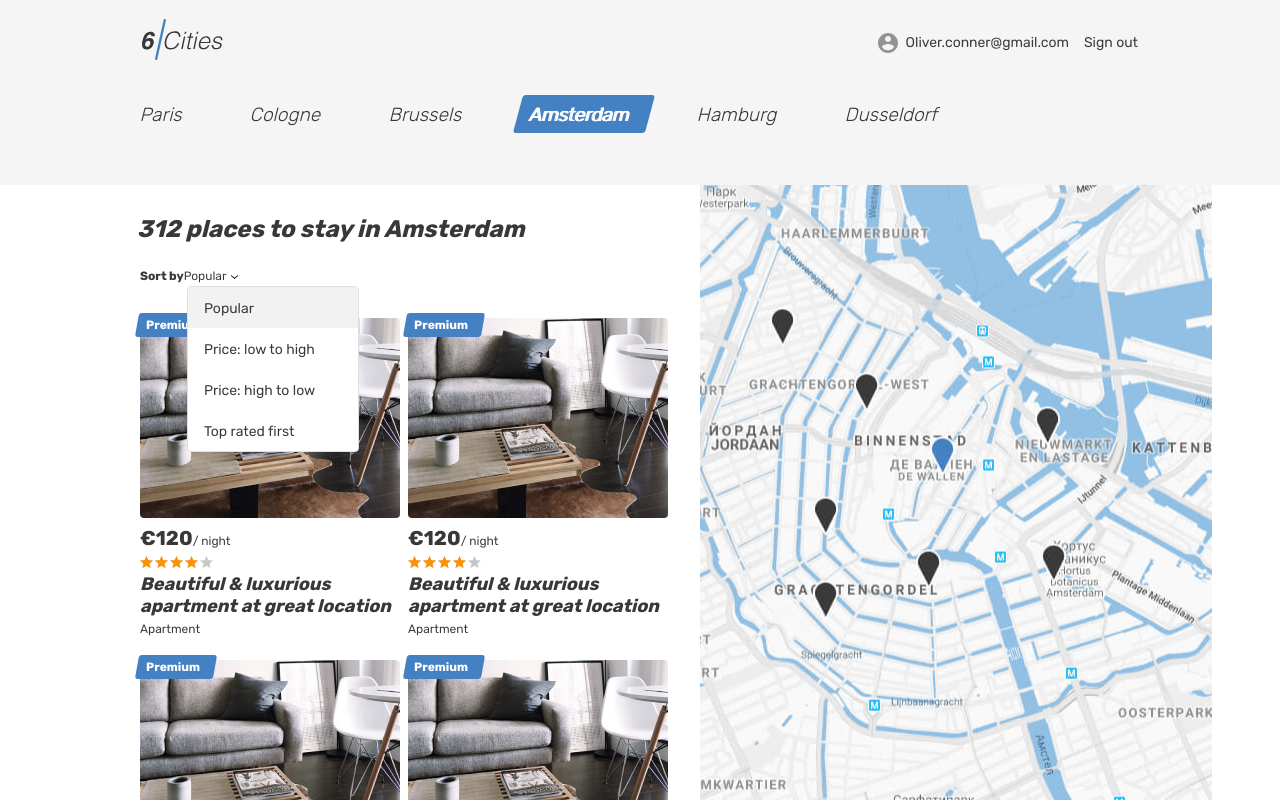
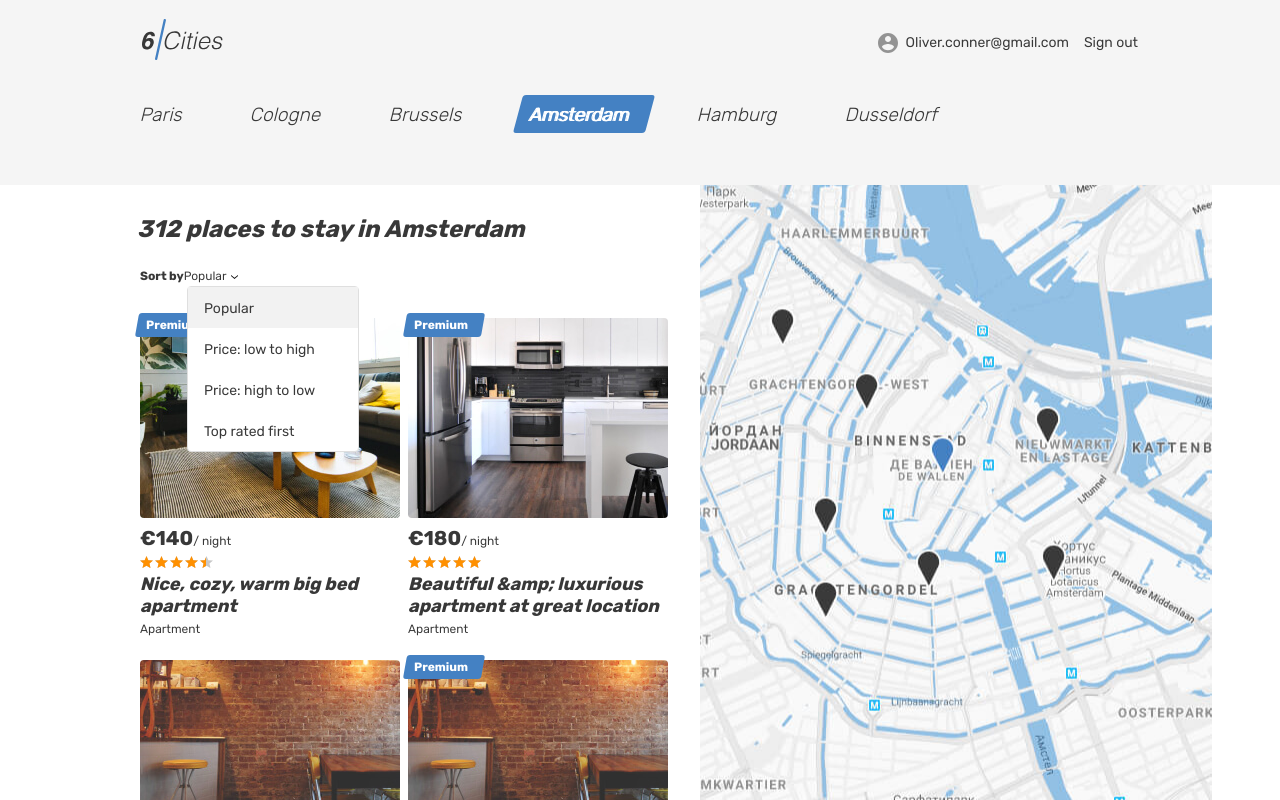
Before and after one commit to htmlacademy-react/2021641-six-cities-simple-12, a React (Create React App) app in the folder project/: page / in a window 1280 px wide. Built offline with nearby package versions, Linux system fonts and the light colour scheme.

Commit message:
Обратная сторона реальности

```diff
--- a/project/src/components/app/app.tsx
+++ b/project/src/components/app/app.tsx
@@ -3,22 +3,23 @@ import {AppRoute} from '../../const';
 import SixCities from '../../pages/six-cities/six-cities';
 import NotFound from '../../pages/not-found/not-found';
 import Login from '../../pages/login/login';
-// import Effects from '../../pages/Effects/Effects';
-import OfferCard from '../offer-card/offer-card';
+import Property from '../../pages/property/property';
 import {Offer} from '../../types/offer';
+import {Reviews} from '../../types/review';
 
 type AppSitiesProps = {
   offerCount: number;
-  offers: Offer;
+  offers: Offer[];
+  reviews: Reviews[];
 }
 
-function App({offerCount, offers}: AppSitiesProps): JSX.Element {
+function App({offerCount, offers, reviews}: AppSitiesProps): JSX.Element {
   return (
     <BrowserRouter>
       <Routes>
         <Route
           path={AppRoute.Root}
-          element={<SixCities offerCount={offerCount} />}
+          element={<SixCities offerCount={offerCount} offers={offers} />}
         />
         <Route
           path={AppRoute.Login}
@@ -26,7 +27,7 @@ function App({offerCount, offers}: AppSitiesProps): JSX.Element {
         />
         <Route
           path={AppRoute.Room}
-          element={<OfferCard />}
+          element={<Property reviews={reviews} />}
         />
         <Route
           path="*"
--- a/project/src/components/offer-card/offer-card.tsx
+++ b/project/src/components/offer-card/offer-card.tsx
@@ -1,34 +1,42 @@
 import {Link} from 'react-router-dom';
+import {Offer} from '../../types/offer';
 
-function OfferCard (): JSX.Element {
+type OfferProps = {
+  offer: Offer;
+  onOfferCardMouseEnter: (id: number) => void;
+};
+
+function OfferCard ({offer, onOfferCardMouseEnter}: OfferProps): JSX.Element {
+  const {id} = offer;
+  const changeRating = `${offer.rating / 0.05}%`;
+  const offerUrl = `/offer/${offer.id}`;
+
   return (
-    <article className="cities__card place-card">
-      <div className="place-card__mark">
-        <span>Premium</span>
-      </div>
+    <article className="cities__card place-card" key={id} onMouseEnter={() => {onOfferCardMouseEnter(id);}}>
+      {offer.premium && <div className="place-card__mark"><span>Premium</span></div>}
       <div className="cities__image-wrapper place-card__image-wrapper">
-        <Link to="/">
-          <img className="place-card__image" src="img/apartment-01.jpg" width="260" height="200" alt="Apartment" />
+        <Link to={offerUrl}>
+          <img className="place-card__image" src={offer.src} width="260" height="200" alt="Apartment" />
         </Link>
       </div>
       <div className="place-card__info">
         <div className="place-card__price-wrapper">
           <div className="place-card__price">
-            <b className="place-card__price-value">&euro;120</b>
+            <b className="place-card__price-value">&euro;{offer.price}</b>
             <span className="place-card__price-text">&#47;&nbsp;night</span>
           </div>
 
         </div>
         <div className="place-card__rating rating">
           <div className="place-card__stars rating__stars">
-            <span style={{width: '80%'}}></span>
+            <span style={{width: changeRating}}></span>
             <span className="visually-hidden">Rating</span>
           </div>
         </div>
         <h2 className="place-card__name">
-          <Link to="/">Beautiful &amp; luxurious apartment at great location</Link>
+          <Link to={offerUrl}>{offer.description}</Link>
         </h2>
-        <p className="place-card__type">Apartment</p>
+        <p className="place-card__type">{offer.type}</p>
       </div>
     </article>
   );
--- a/project/src/index.tsx
+++ b/project/src/index.tsx
@@ -2,6 +2,7 @@ import React from 'react';
 import ReactDOM from 'react-dom/client';
 import App from './components/app/app';
 import {offers} from './mocks/offers';
+import {reviews} from './mocks/reviews';
 
 const Setting = {
   OffersCount: 312,
@@ -16,6 +17,7 @@ root.render(
     <App
       offerCount = {Setting.OffersCount}
       offers = {offers}
+      reviews = {reviews}
     />
   </React.StrictMode>,
 );
--- a/project/src/mocks/offers.ts
+++ b/project/src/mocks/offers.ts
@@ -1,40 +1,56 @@
 import {Offer} from '../types/offer';
 
-export const offers: Offer = [
+export const offers: Offer[] = [
   {
     id: 1,
     src: 'img/apartment-02.jpg',
+    premium: true,
+    description: 'Nice, cozy, warm big bed apartment',
+    rating: 4.5,
     type: 'Apartment',
     rooms: '3 Bedrooms',
-    adults: 'Max 3 adults',
-    description: 'Nice, cozy, warm big bed apartment',
-    price: '140',
+    adults: 3,
+    price: 140,
+    options: ['Wi-Fi', 'Washing machine', 'Towels', 'Heating', 'Coffee machine',
+      'Baby seat', 'Kitchen', 'Dishwasher', 'Cabel TV'],
   },
   {
     id: 2,
     src: 'img/apartment-03.jpg',
+    premium: true,
+    description: 'Beautiful &amp; luxurious apartment at great location',
+    rating: 5,
     type: 'Apartment',
     rooms: '4 Bedrooms',
-    adults: 'Max 3 adults',
-    description: 'Beautiful &amp; luxurious apartment at great location',
-    price: '180',
+    adults: 4,
+    price: 180,
+    options: ['Wi-Fi', 'Washing machine', 'Towels', 'Heating', 'Coffee machine',
+      'Baby seat', 'Kitchen', 'Dishwasher', 'Cabel TV', 'Fridge'],
   },
   {
     id: 3,
     src: 'img/room.jpg',
+    premium: false,
+    description: 'Wood and stone place',
+    rating: 3.5,
     type: 'Private room',
     rooms: '1 Bedrooms',
-    adults: 'Max 1 adults',
-    description: 'Wood and stone place',
-    price: '80',
+    adults: 1,
+    price: 80,
+    options: ['Wi-Fi', 'Washing machine', 'Towels', 'Heating',
+      'Baby seat', 'Dishwasher', 'Cabel TV', 'Fridge'],
   },
   {
     id: 4,
     src: 'img/room.jpg',
+    premium: true,
+    description: 'Wood and stone place',
+    rating: 4,
     type: 'Private room',
     rooms: '1 Bedrooms',
-    adults: 'Max 2 adults',
-    description: 'Wood and stone place',
-    price: '100',
+    adults: 2,
+    price:100,
+    options: ['Wi-Fi', 'Washing machine', 'Towels', 'Heating', 'Coffee machine',
+      'Baby seat', 'Dishwasher', 'Cabel TV',],
   },
 ];
--- /dev/null
+++ b/project/src/mocks/reviews.ts
@@ -0,0 +1,36 @@
+import {Reviews} from '../types/review';
+
+export const reviews: Reviews[] = [
+  {
+    id: 1,
+    avatar: 'img/avatar-max.jpg',
+    name: 'Alexander',
+    rating: 5,
+    date: 'April 2020',
+    comment: 'A quiet cozy and picturesque that hides behind a a river by the unique lightness of Amsterdam. The building is green and from 18th century.',
+  },
+  {
+    id: 2,
+    avatar: 'img/avatar-max.jpg',
+    name: 'Oleg',
+    rating: 4,
+    date: 'October 2022',
+    comment: 'A quiet cozy and picturesque that hides behind a a river by the unique lightness of Paris. The building is green and from 18th century.',
+  },
+  {
+    id: 3,
+    avatar: 'img/avatar-angelina.jpg',
+    name: 'Svetlana',
+    rating: 3.5,
+    date: 'November 2019',
+    comment: 'A quiet cozy and picturesque that hides behind a a river by the unique lightness of Hamburg. The building is green and from 18th century.',
+  },
+  {
+    id: 4,
+    avatar: 'img/avatar-angelina.jpg',
+    name: 'Elena',
+    rating: 4.5,
+    date: 'May 2021',
+    comment: 'A quiet cozy and picturesque that hides behind a a river by the unique lightness of Dusseldorf. The building is green and from 18th century.',
+  },
+];
--- a/project/src/pages/six-cities/six-cities.tsx
+++ b/project/src/pages/six-cities/six-cities.tsx
@@ -1,13 +1,22 @@
+import {useState} from 'react';
 import {Link} from 'react-router-dom';
 import OfferCard from '../../components/offer-card/offer-card';
 import SitySort from '../../components/sity-sort/sity-sort';
 import HotelSort from '../../components/hotel-sort/hotel-sort';
+import {Offer} from '../../types/offer';
 
 type SixCitiesProps = {
   offerCount: number;
+  offers: Offer[];
 }
 
-function SixCities({offerCount}: SixCitiesProps): JSX.Element {
+function SixCities({offerCount, offers}: SixCitiesProps): JSX.Element {
+  const [, setOfferCard] = useState(0);
+
+  const handleOfferCardMouseEnter = (id: number) => {
+    setOfferCard(id);
+  };
+
   return (
     <div className="page--main">
       <div className="container">
@@ -48,11 +57,12 @@ function SixCities({offerCount}: SixCitiesProps): JSX.Element {
                 <HotelSort />
               </form>
               <div className="cities__places-list places__list tabs__content">
-                <OfferCard />
-                <OfferCard />
-                <OfferCard />
-                <OfferCard />
-                <OfferCard />
+                {offers.map((offer) =>
+                  (<OfferCard key={offer.id}
+                    offer={offer}
+                    onOfferCardMouseEnter={handleOfferCardMouseEnter}
+                  />
+                  ))}
               </div>
             </section>
             <div className="cities__right-section">
--- /dev/null
+++ b/project/src/types/review.ts
@@ -0,0 +1,8 @@
+export type Reviews = {
+  id: number;
+  avatar: string;
+  rating: number;
+  name: string;
+  date: string;
+  comment: string;
+};
```
Also changed, not shown: project/src/pages/property/property.tsx (renamed from project/src/pages/Effects/Effects.tsx, +20 -12 lines), project/src/types/offer.ts (+6 -5 lines).
